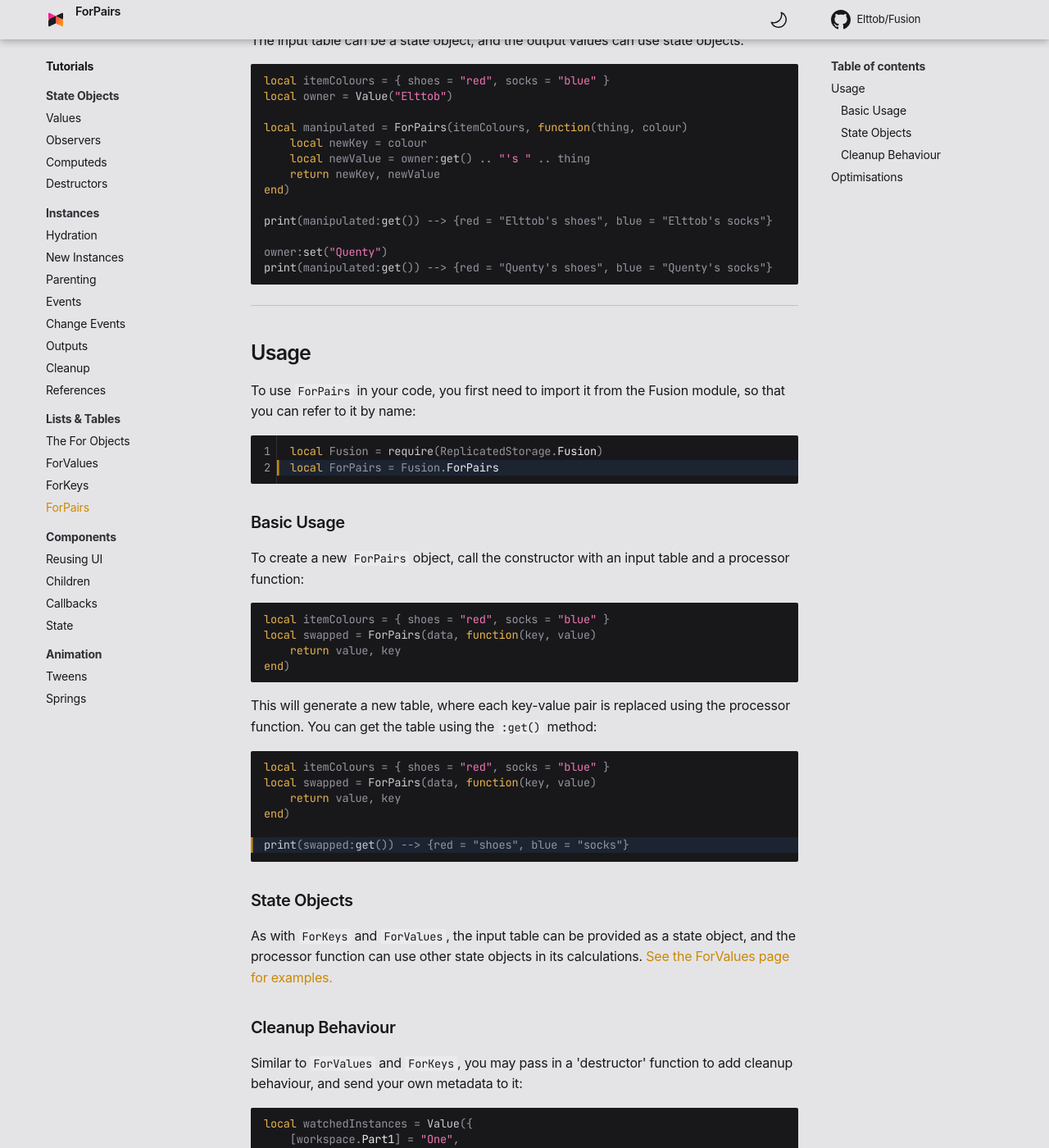
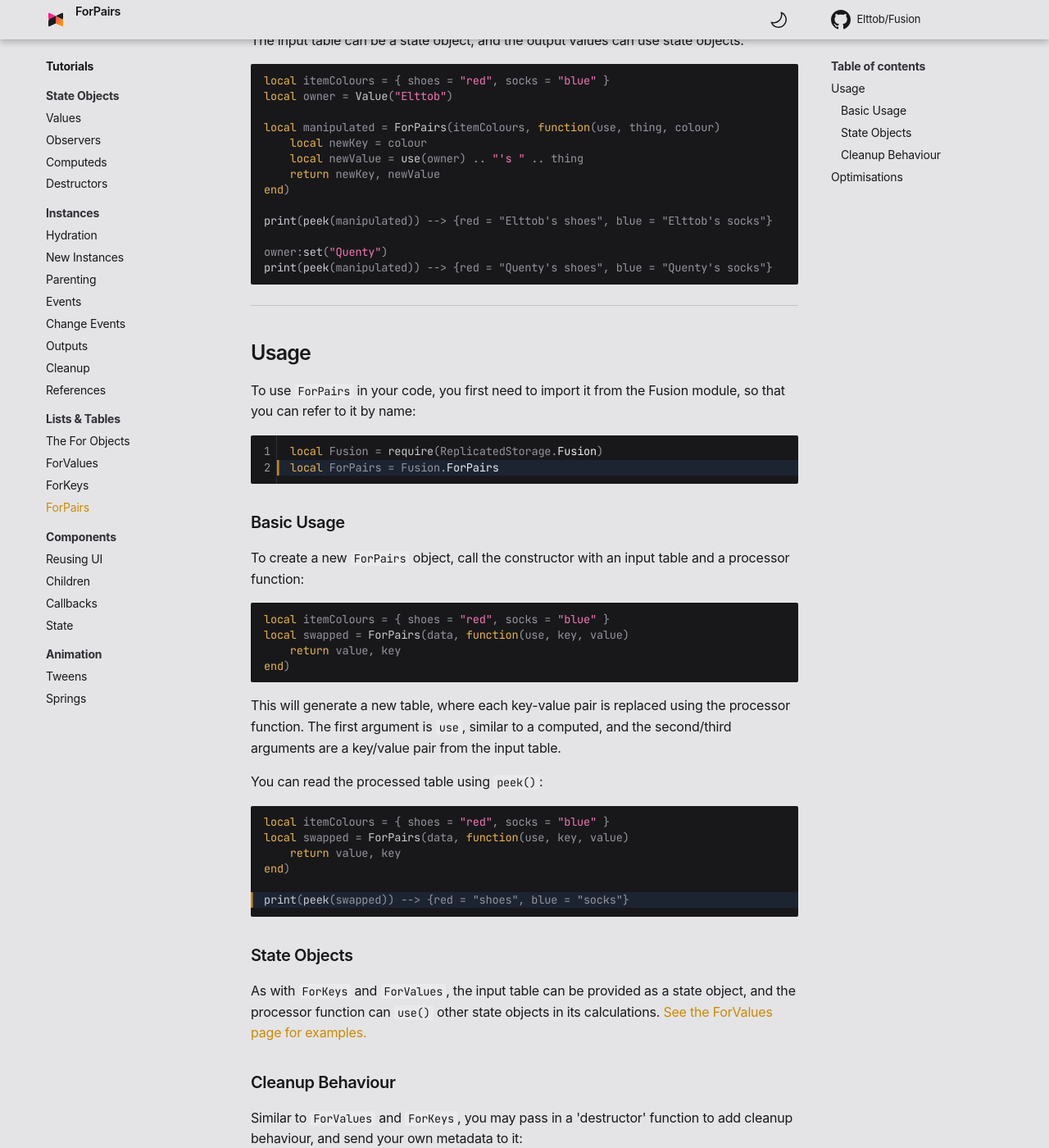
Before and after one commit to dphfox/Fusion, an MkDocs documentation site: the page built from docs/tutorials/lists-and-tables/forpairs.md, in a window 1280 px wide and 1400 px high, scrolled down 258 px. Shown: the whole window at 82% size. Built offline with MkDocs 1.6.1 and Material for MkDocs 9.7.7, drawn with Linux system fonts in a browser that asks for light colours; some web fonts are replaced; comment, search, counter and statistics services are not loaded; the version menu is left out.

Commit message:
Update ForPairs tutorial to use peek and use

````diff
--- a/docs/tutorials/lists-and-tables/forpairs.md
+++ b/docs/tutorials/lists-and-tables/forpairs.md
@@ -8,16 +8,16 @@ objects.
 local itemColours = { shoes = "red", socks = "blue" }
 local owner = Value("Elttob")
 
-local manipulated = ForPairs(itemColours, function(thing, colour)
+local manipulated = ForPairs(itemColours, function(use, thing, colour)
 	local newKey = colour
-	local newValue = owner:get() .. "'s " .. thing
+	local newValue = use(owner) .. "'s " .. thing
 	return newKey, newValue
 end)
 
-print(manipulated:get()) --> {red = "Elttob's shoes", blue = "Elttob's socks"}
+print(peek(manipulated)) --> {red = "Elttob's shoes", blue = "Elttob's socks"}
 
 owner:set("Quenty")
-print(manipulated:get()) --> {red = "Quenty's shoes", blue = "Quenty's socks"}
+print(peek(manipulated)) --> {red = "Quenty's shoes", blue = "Quenty's socks"}
 ```
 
 -----
@@ -39,27 +39,30 @@ a processor function:
 
 ```Lua
 local itemColours = { shoes = "red", socks = "blue" }
-local swapped = ForPairs(data, function(key, value)
+local swapped = ForPairs(data, function(use, key, value)
 	return value, key
 end)
 ```
 
 This will generate a new table, where each key-value pair is replaced using the
-processor function. You can get the table using the `:get()` method:
+processor function. The first argument is `use`, similar to a computed, and the
+second/third arguments are a key/value pair from the input table.
+
+You can read the processed table using `peek()`:
 
 ```Lua hl_lines="6"
 local itemColours = { shoes = "red", socks = "blue" }
-local swapped = ForPairs(data, function(key, value)
+local swapped = ForPairs(data, function(use, key, value)
 	return value, key
 end)
 
-print(swapped:get()) --> {red = "shoes", blue = "socks"}
+print(peek(swapped)) --> {red = "shoes", blue = "socks"}
 ```
 
 ### State Objects
 
 As with `ForKeys` and `ForValues`, the input table can be provided as a state
-object, and the processor function can use other state objects in its
+object, and the processor function can `use()` other state objects in its
 calculations. [See the ForValues page for examples.](./forvalues.md#state-objects)
 
 ### Cleanup Behaviour
@@ -76,7 +79,7 @@ local watchedInstances = Value({
 
 local connectionSet = ForPairs(eventSet,
 	-- processor
-	function(instance, displayName)
+	function(use, instance, displayName)
 		local metadata = { displayName = displayName, numChanges = 0 }
 		local connection = instance.Changed:Connect(function()
 			print("Instance", displayName, "was changed!")
````
